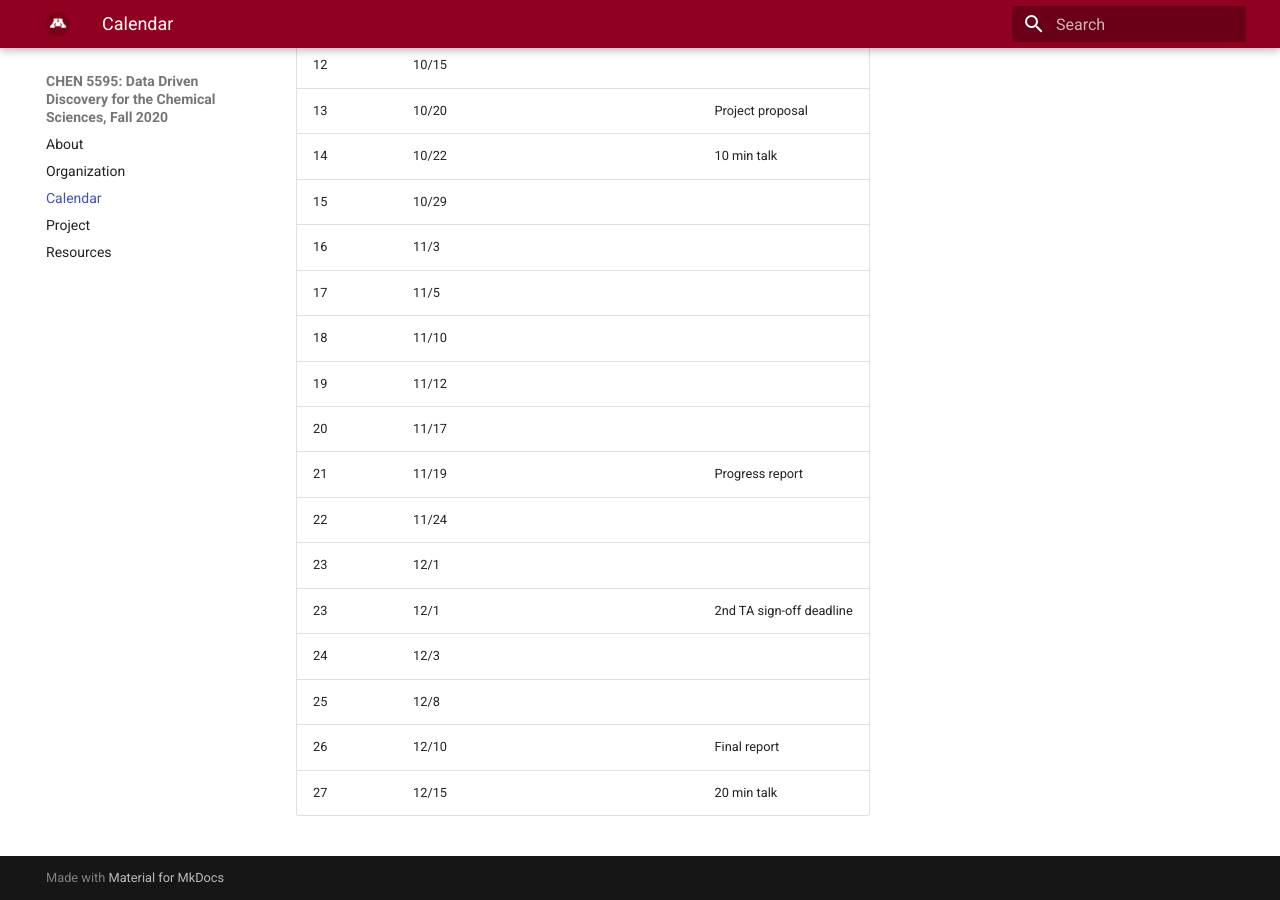
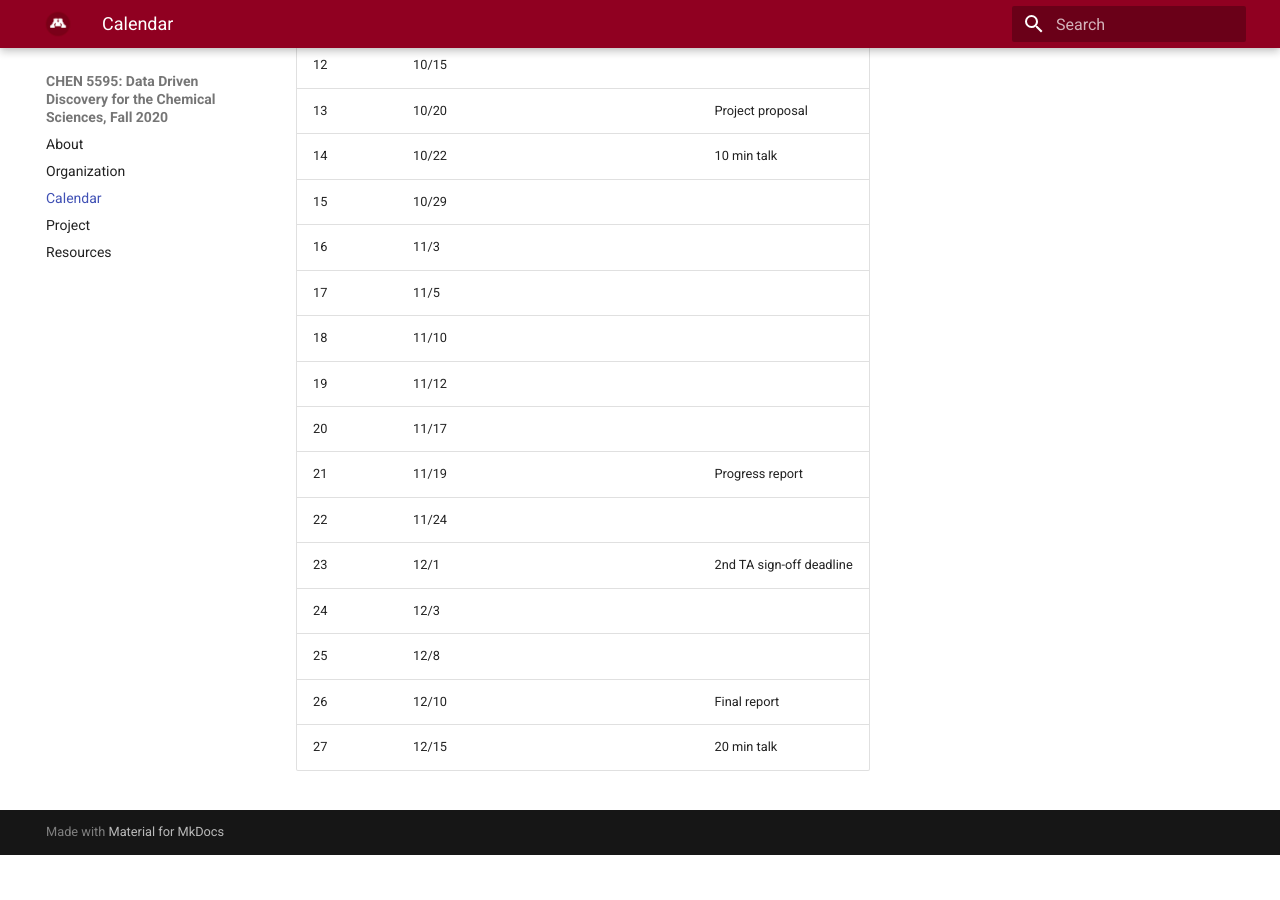
Before and after one commit to smcantab/chen5595-fall2020, an MkDocs documentation site: the page built from docs/calendar.md, in a window 1280 px wide and 900 px high, scrolled down 683 px. Built offline with MkDocs 1.6.1 and Material for MkDocs 9.7.7, drawn with Linux system fonts in a browser that asks for light colours; after the commit the page ends 1538 px from its top, so only the background shows below that.

Commit message:
fixed typo in calendar

```diff
--- a/docs/calendar.md
+++ b/docs/calendar.md
@@ -24,7 +24,6 @@ Lecture | Date  | Topic        | Readings | Project
 20      | 11/17 |              |          |
 21      | 11/19 |              |          | Progress report
 22      | 11/24 |              |          |
-23      | 12/1  |              |          |
 23      | 12/1  |              |          | 2nd TA sign-off deadline
 24      | 12/3  |              |          |
 25      | 12/8  |              |          |
```
